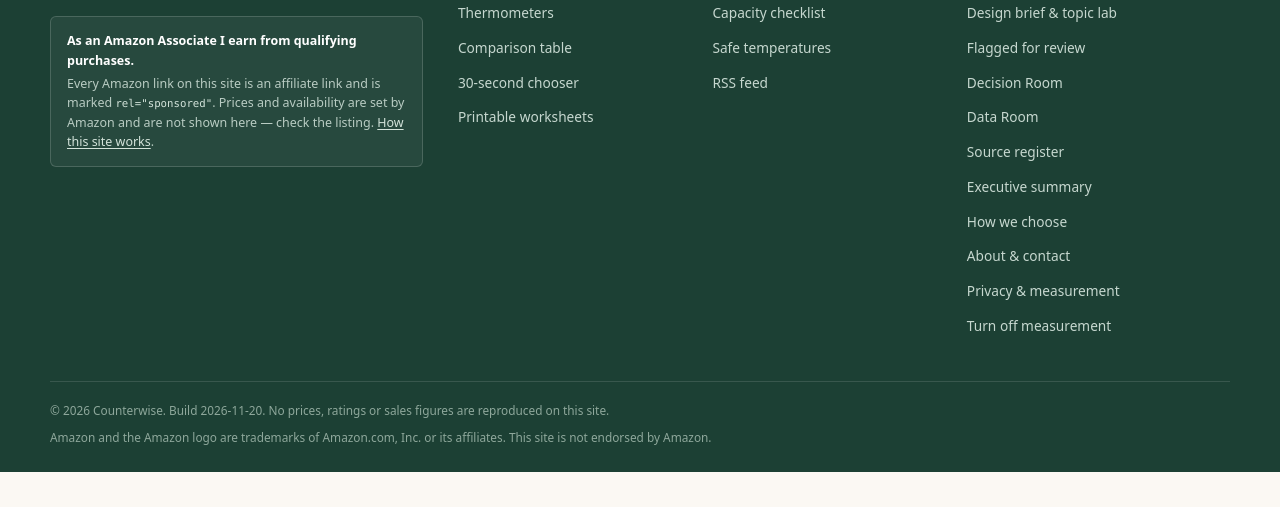
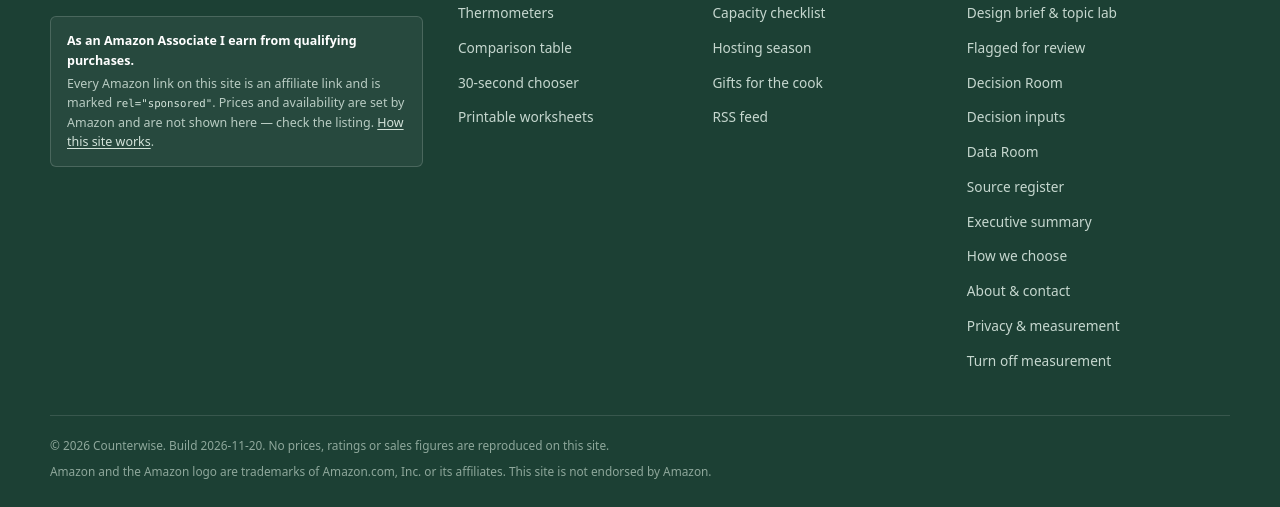
Before and after one commit to sassnarep3-star/WinB, a website: page design-brief/index.html in a window 1280 px wide. Shown: the part 10051-10558 px from the top of the page. Before the commit the page ends 10523 px from the top, so only its background shows below. Drawn offline with Linux system fonts and the light colour scheme.

Commit message:
integration: regenerate four pages left stale on main (drift fix for CI failure at 49f3515)
decisions/inputs.html, design-brief/index.html, guides/gifts-for-the-cook.html
and guides/hosting-season.html were committed without the footer-nav link to
/design-brief/ that _build/core.mjs now emits. Regenerated with the exact CI
sequence (build.mjs, make-images.mjs, build.cjs, noindex.cjs, consolidate.mjs);
tree is now drift-free.

Co-authored-by: arena-agent <297053741+arena-agent@users.noreply.github.com>

```diff
--- a/design-brief/index.html
+++ b/design-brief/index.html
@@ -561,7 +561,8 @@
           <li><a href="../guides/">All guides</a></li>
           <li><a href="../guides/basket-or-oven.html">Basket or oven</a></li>
           <li><a href="../guides/capacity-checklist.html">Capacity checklist</a></li>
-          <li><a href="../guides/temperature-safety.html">Safe temperatures</a></li>
+          <li><a href="../guides/hosting-season.html">Hosting season</a></li>
+          <li><a href="../guides/gifts-for-the-cook.html">Gifts for the cook</a></li>
           <li><a href="../feed.xml">RSS feed</a></li>
         </ul>
       </div>
@@ -573,6 +574,7 @@
           <li><a href="../design-brief/">Design brief &amp; topic lab</a></li>
           <li><a href="../flagged/">Flagged for review</a></li>
           <li><a href="../decisions/">Decision Room</a></li>
+          <li><a href="../decisions/inputs.html">Decision inputs</a></li>
           <li><a href="../data-room/">Data Room</a></li>
           <li><a href="../register/">Source register</a></li>
           <li><a href="../executive-summary/">Executive summary</a></li>
```
Also changed, not shown: decisions/inputs.html (+1 -0 lines), guides/gifts-for-the-cook.html (+1 -0 lines), guides/hosting-season.html (+1 -0 lines).
